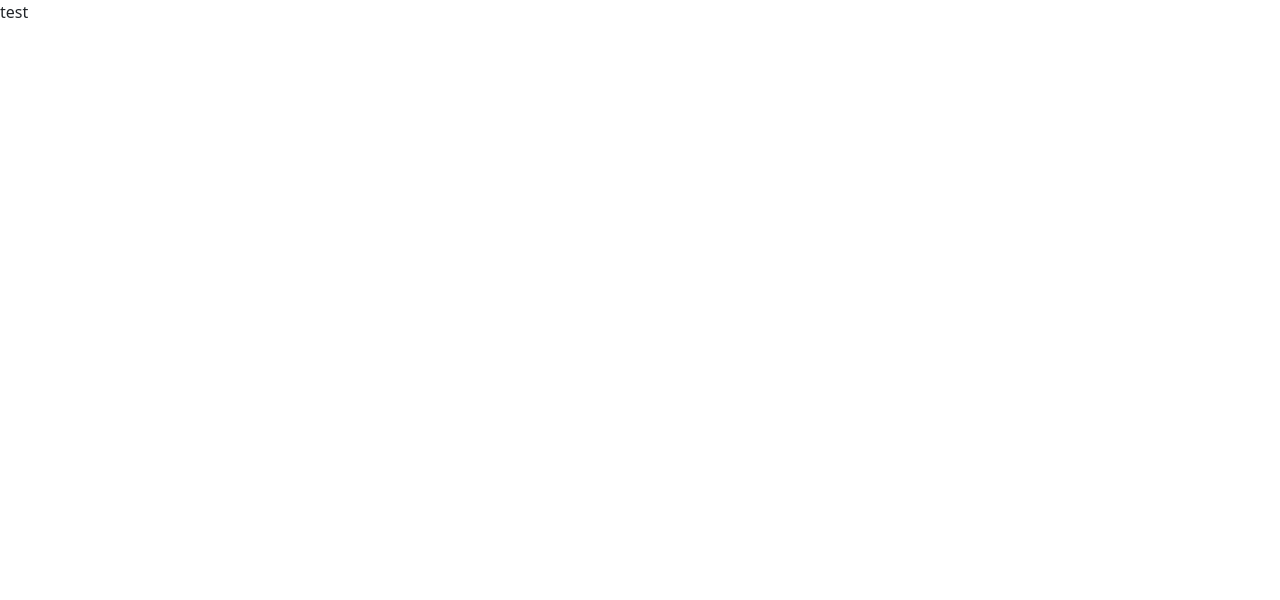
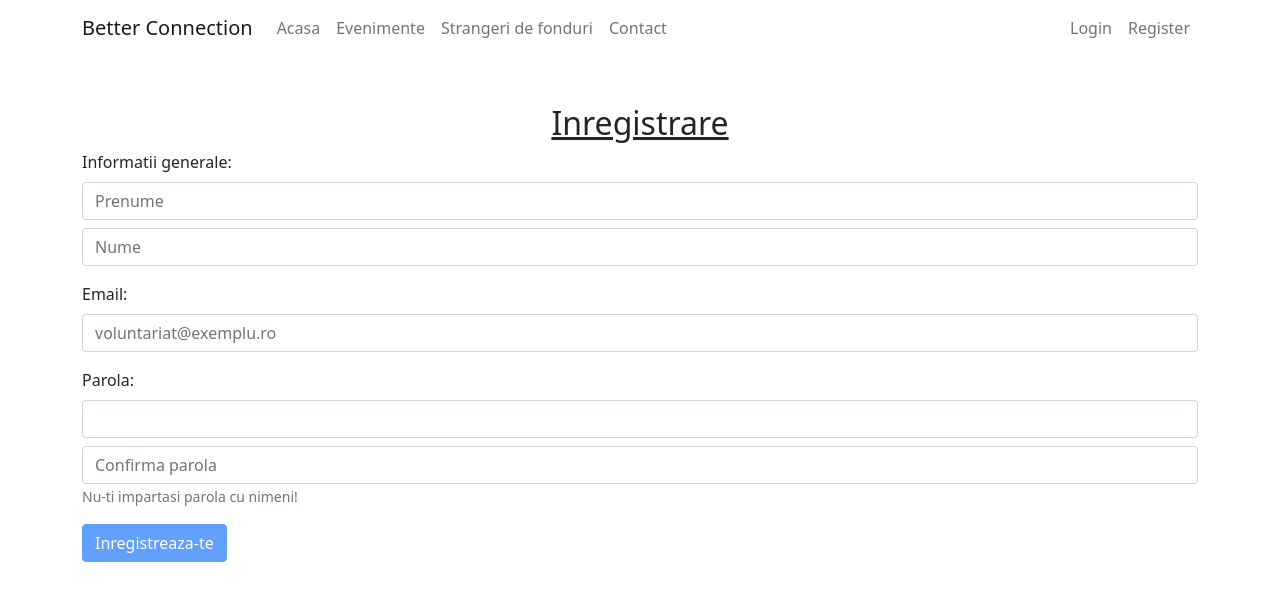
Before and after one commit to in-th3-l00p/planet-connection, a Next.js app: page /register in a window 1280 px wide. Shown: the top 600 px of the page. Built offline with nearby package versions, Linux system fonts and the light colour scheme.

Commit message:
prototip sistem de inregistrare

```diff
--- a/firebase/clientApp.js
+++ b/firebase/clientApp.js
@@ -1,13 +1,14 @@
-import { initalizeApp } from "firebase/app"
+import { initializeApp } from "firebase/app";
+import process from "process"
 
 const firebaseConfig = {
-    apiKey: NEXT_PUBLIC_API_KEY,
-    authDomain: NEXT_PUBLIC_AUTH_DOMAIN,
-    projectId: NEXT_PUBLIC_PROJECT_ID,
-    storageBucket: NEXT_PUBLIC_STORAGE_BUCKET,
-    messagingSenderId: NEXT_PUBLIC_MESSAGING_SENDER_ID,
-    appId: NEXT_PUBLIC_APP_ID
-}
+  apiKey: process.env.NEXT_PUBLIC_API_KEY,
+  authDomain: process.env.NEXT_PUBLIC_AUTH_DOMAIN,
+  projectId: process.env.NEXT_PUBLIC_PROJECT_ID,
+  storageBucket: process.env.NEXT_PUBLIC_STORAGE_BUCKET,
+  messagingSenderId: process.env.NEXT_PUBLIC_MESSAGING_SENDER_ID,
+  appId: process.env.NEXT_PUBLIC_APP_ID
+};
 
-const app = initalizeApp(firebaseConfig)
+const app = initializeApp(firebaseConfig);
 export default app
--- a/pages/register.js
+++ b/pages/register.js
@@ -1,3 +1,114 @@
+import app from "../firebase/clientApp"
+import { useRouter } from "next/router"
+import { getAuth } from "firebase/auth"
+import { useState } from "react"
+import { useCreateUserWithEmailAndPassword } from "react-firebase-hooks/auth"
+import NavBar from "../components/NavBar"
+import { Container, Form, Button, Alert, Spinner } from "react-bootstrap"
+
+function RegisterButton({create, credentials}) {
+    const btnOnClick = () => create(credentials.email, credentials.password)
+    let valid = (
+        credentials.fname && credentials.name && credentials.email &&
+        credentials.password && credentials.password == credentials.cpassword
+    )
+
+    if (valid)
+        return (
+            <Button onClick={btnOnClick}>
+                Inregistreaza-te
+            </Button>
+        )
+    return (
+        <Button onClick={btnOnClick} disabled>
+            Inregistreaza-te
+        </Button>
+    )
+}
+
 export default function Register() {
-    return <p>test</p>
+    const [
+        createUserWithEmailAndPassword,
+        user,
+        loading,
+        error,
+    ] = useCreateUserWithEmailAndPassword(getAuth(app));
+
+    //fields
+    const [fname, setFName] = useState("")
+    const [name, setName] = useState("")
+    const [email, setEmail] = useState("")
+    const [password, setPassword] = useState("")
+    const [cpassword, setCPassword] = useState("")
+
+    //other states
+    const [valid, setValid] = useState(false)
+    const router = useRouter()
+
+    if (user)
+        router.push("/login")
+    if (loading)
+        return (
+            <>
+                <NavBar />
+                <div className="my-5 text-center">
+                    <h2>Loading</h2>
+                    <Spinner animation="border" role="status">
+                        <span className="visually-hidden">Loading...</span>
+                    </Spinner>
+                </div>
+            </>
+        )
+    return (
+        <>
+            <NavBar />
+            <Form className="my-5">
+                <Container>
+                    <h2 className="text-center text-decoration-underline">Inregistrare</h2>
+                    {error && (<Alert variant="danger">{error.message}</Alert>)}
+                    <Form.Group className="mb-3">
+                        <Form.Label>Informatii generale:</Form.Label>
+                        <Form.Control
+                            type="text" className="mb-2" placeholder="Prenume"
+                            onChange={(event) => setFName(event.target.value)}
+                        />
+                        <Form.Control
+                            type="text" placeholder="Nume"
+                            onChange={(event) => setName(event.target.value)}
+                        />
+                    </Form.Group>
+                    <Form.Group className="mb-3">
+                        <Form.Label>Email:</Form.Label>
+                        <Form.Control
+                            type="email" placeholder="voluntariat@exemplu.ro"
+                            onChange={(event) => setEmail(event.target.value)}
+                        />
+                    </Form.Group>
+                    <Form.Group className="mb-3">
+                        <Form.Label>Parola:</Form.Label>
+
+                        {
+                            !(password == cpassword) &&
+                            <Alert variant="danger">Parolele nu se potrivesc</Alert>
+                        }
+
+                        <Form.Control
+                            type="password" className="mb-2"
+                            onChange={(event) => setPassword(event.target.value)}
+                        />
+                        <Form.Control
+                            type="password" placeholder="Confirma parola"
+                            onChange={(event) => setCPassword(event.target.value)}
+                        />
+                        <Form.Text className="text-muted">Nu-ti impartasi parola cu nimeni!</Form.Text>
+                    </Form.Group>
+
+                    <RegisterButton
+                        create={createUserWithEmailAndPassword}
+                        credentials={{fname, name, email, password, cpassword}}
+                    />
+                </Container>
+            </Form>
+        </>
+    )
 }
```
Also changed, not shown: pages/login.js (+7 -5 lines).
